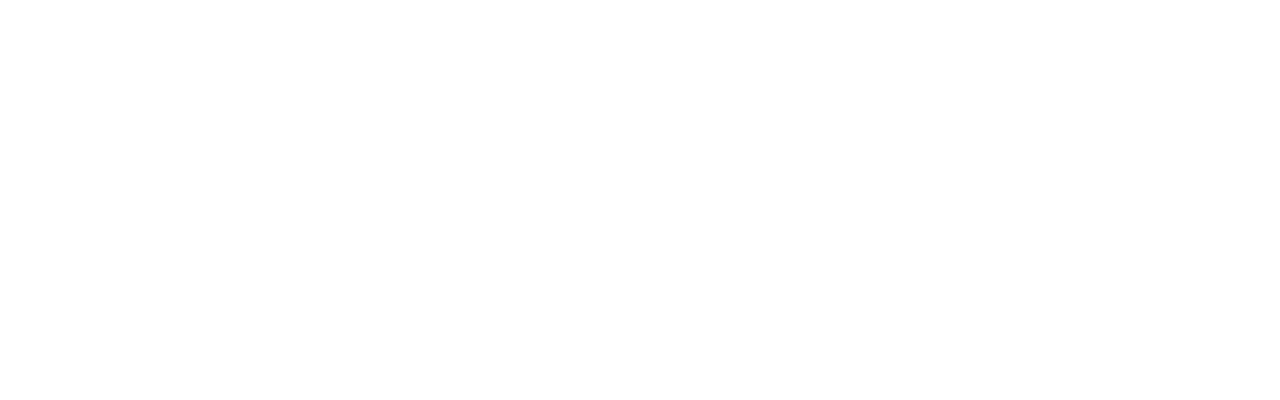
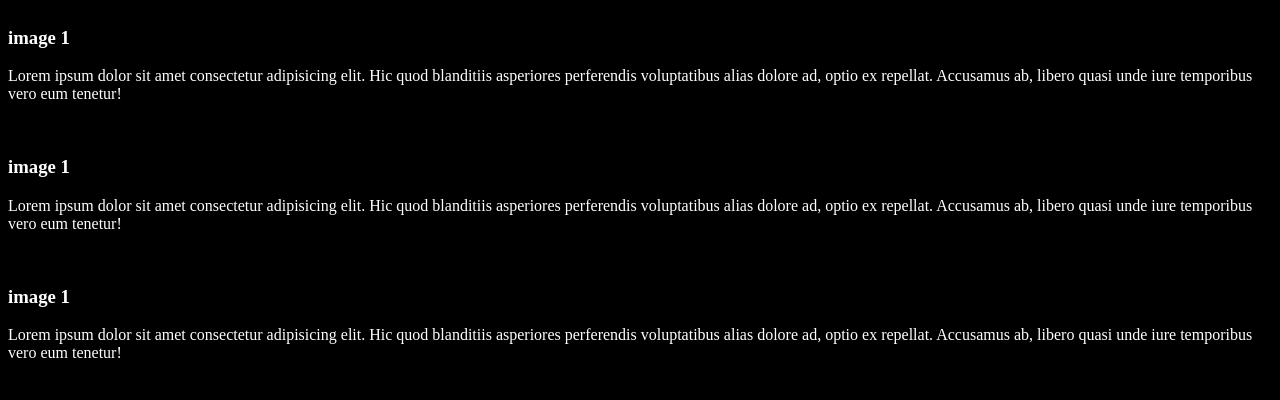
Before and after one commit to ClaytonMalarkey/CssGrid, a plain HTML site: page index.html in a window 1280 px wide. Drawn offline with Linux system fonts and the light colour scheme.

Commit message:
broken fix me clateman

```diff
--- a/css/style.css
+++ b/css/style.css
@@ -0,0 +1,20 @@
+#gridshift {
+    grid: 200px 200px 200px;
+}
+.art1 {
+    grid: 200px 200px 200px;
+}
+body{
+    background-color: black;
+    color: white;
+}
+article{
+    grid:flex;
+    flex-direction: left;
+    flex-wrap: auto;
+    flex: left;
+    float: left;
+    flood-opacity: pink;
+    float: right;
+    flex-flow: auto;
+}
--- a/index.html
+++ b/index.html
@@ -19,5 +19,34 @@
     <title>CssGrid</title>
 </head>
     <body>
+        <main>
+            <section id="gridshift">
+                <article>
+                    <img src="" alt="">
+                </article>
+                <article  class="art1">
+                    <header>
+                        <h1>image 1</h1>
+                        <p>Lorem ipsum dolor sit amet consectetur adipisicing elit. Hic quod blanditiis asperiores perferendis voluptatibus alias dolore ad, optio ex repellat. Accusamus ab, libero quasi unde iure temporibus vero eum tenetur!</p>
+                        <img src="" alt="">
+                    </header>
+                </article>
+                <article>
+                    <header>
+                        <h1>image 1</h1>
+                        <p>Lorem ipsum dolor sit amet consectetur adipisicing elit. Hic quod blanditiis asperiores perferendis voluptatibus alias dolore ad, optio ex repellat. Accusamus ab, libero quasi unde iure temporibus vero eum tenetur!</p>
+                        <img src="" alt="">
+                    </header>
+                </article>
+                <article>
+                    <header>
+                        <h1>image 1</h1>
+                        <p>Lorem ipsum dolor sit amet consectetur adipisicing elit. Hic quod blanditiis asperiores perferendis voluptatibus alias dolore ad, optio ex repellat. Accusamus ab, libero quasi unde iure temporibus vero eum tenetur!</p>
+                        <img src="" alt="">
+                    </header>
+                </article>
+            </section>
+        </main>
+
     </body>
 </html>
```
